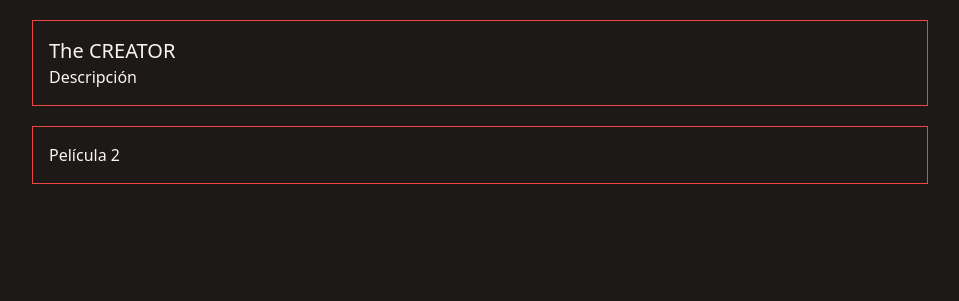
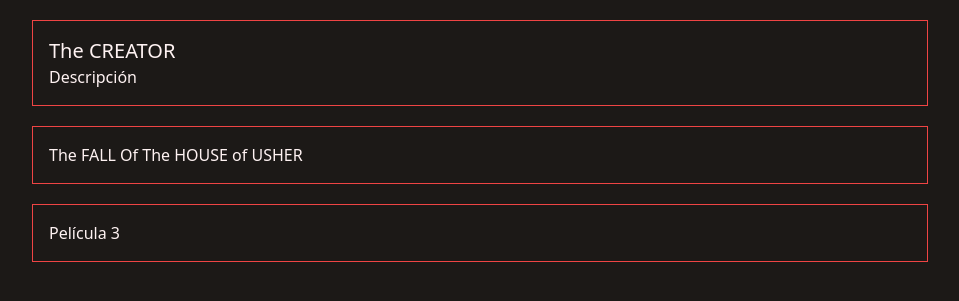
Before and after one commit to migueszitle111/Proyecto2, a Python web app: template mymovies/movies/templates/index.html in a window 1280 px wide. Shown: the part 68-369 px from the top of the page, without its empty margins (160-1119 px from the left). Run offline with Jinja, Linux system fonts and the light colour scheme; the template is opened without the code that fills it, so the values that code supplies are empty; style sheets or scripts are compiled from the project's sources.

Commit message:
cambios index.html

```diff
--- a/mymovies/movies/templates/index.html
+++ b/mymovies/movies/templates/index.html
@@ -13,13 +13,21 @@
         <h1 class="font-medium text-3xl">MOVIES</h1>
     </header>
 
+    <div>
+        <img src="" alt="">
+    </div>
     <section class="mt-5 p-4 border border-red-500">
         <h2 class="font-medium text-xl">The CREATOR</h2>
         <p>Descripción</p>
     </section>
 
     <section class="mt-5 p-4 border border-red-500">
-        <h2>Película 2 </h2>
+        <h2> The FALL Of The HOUSE of USHER</h2>
+        <p></p>
+    </section>
+
+    <section class="mt-5 p-4 border border-red-500">
+        <h2>Película 3</h2>
         <p></p>
     </section>
 </body>
```
